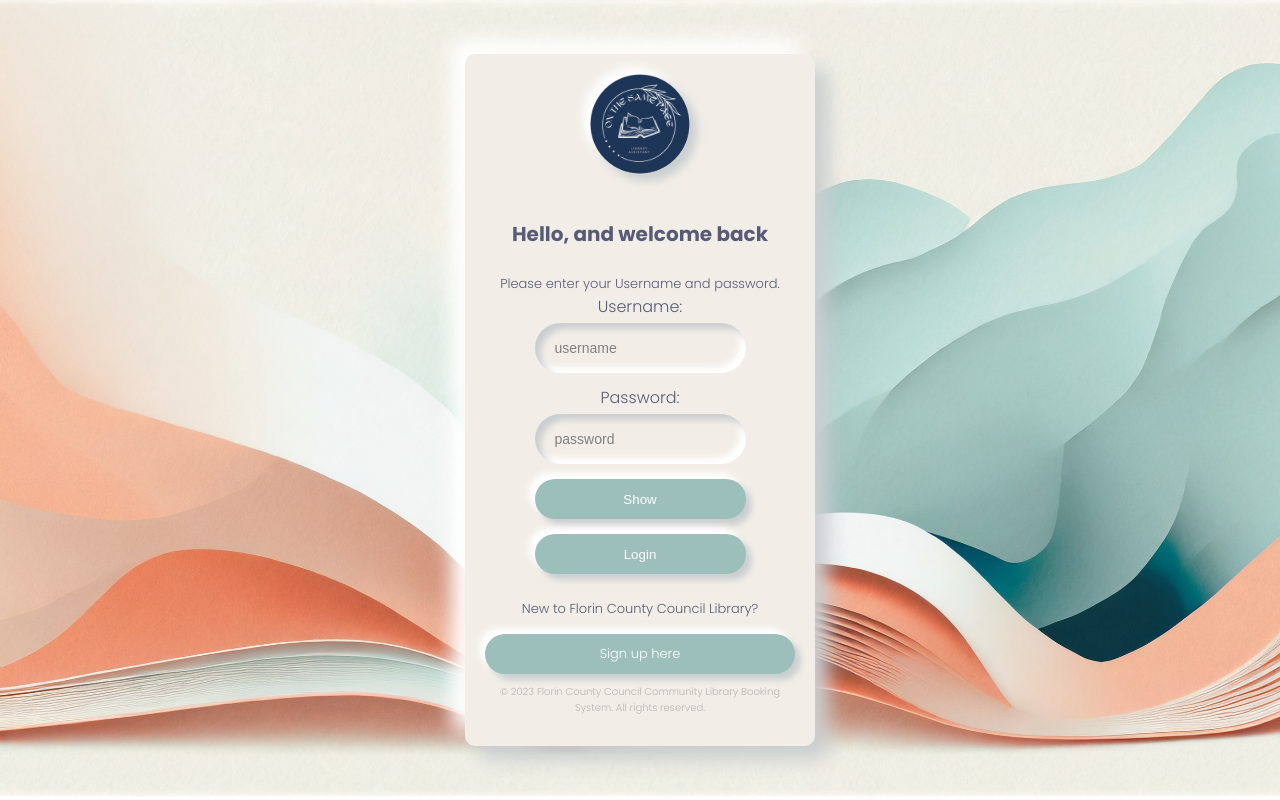
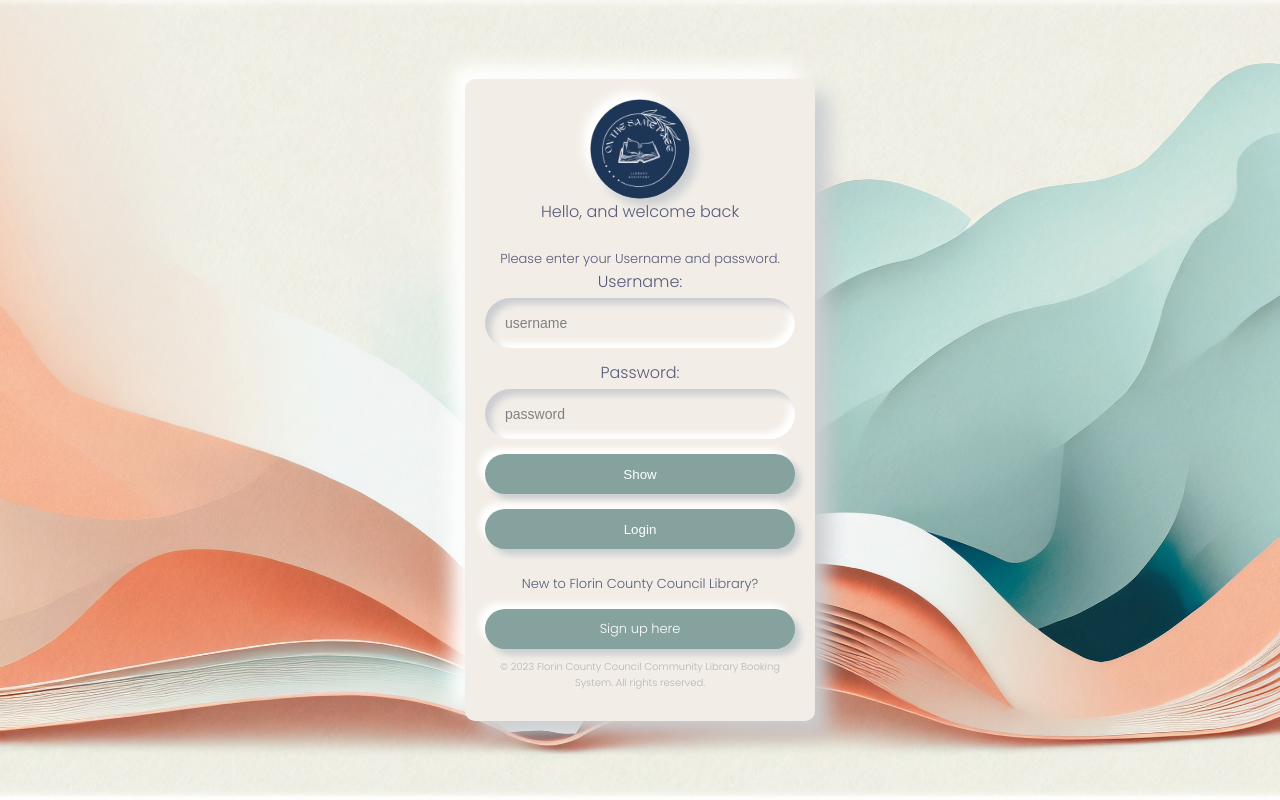
Before and after one commit to Bill2703/Library-App, a plain HTML site: page client/login.html in a window 1280 px wide. Drawn offline with Linux system fonts and the light colour scheme.

Commit message:
adjusted buttons

```diff
--- a/client/assets/books.css
+++ b/client/assets/books.css
@@ -28,7 +28,7 @@ body {
 
 #menu-button,
 #account-button {
-    background-color:#9cbfbb;
+    background-color:#85a29f;
     color: white;
     padding: 10px 15px;
     text-decoration: none;
@@ -38,7 +38,7 @@ body {
 
 #menu-button:hover,
 #account-button:hover {
-    background-color: #9cbfbb;
+    background-color: #85a29f;
 }
 
 .button-2 {
--- a/client/assets/default.css
+++ b/client/assets/default.css
@@ -66,11 +66,6 @@ p {
   font-size: small;
 }
 
-p1 {
-  font-weight: 700;
-  padding-top: 45px;
-  font-size: 20px;
-}
 
 .container1 {
   display: flex;
@@ -127,7 +122,7 @@ input {
 button {
   color: white;
   margin-top: 15px;
-  background: #9cbfbb;
+  background: #85a29f;
   height: 40px;
   border-radius: 20px;
   cursor: pointer;
@@ -148,7 +143,7 @@ a.card-button {
   padding: 10px 0; /* Match your button padding */
   height: 40px; /* Match your button height */
   border-radius: 20px;
-  background: #9cbfbb; /* Background color */
+  background: #85a29f; /* Background color */
   color: white; /* Text color */
   text-align: center;
   margin-top: 15px;
--- a/client/login.html
+++ b/client/login.html
@@ -15,28 +15,43 @@
         <div class="brand-logo"></div>
         <p1>Hello, and welcome back</p1>
         <p>Please enter your Username and password.</p>
+        <p1>
         <form id="login-form">
           <label for="username">Username:</label>
-      <input type="text" id="username" name="username" placeholder="username"/>
-
+          <input
+            type="text"
+            id="username"
+            name="username"
+            placeholder="username"
+          />
           <label for="password">Password:</label>
           <div class="password-container">
-        <input type="password" id="password" name="password" placeholder="password"/>
-        <button id="togglePassword" type="button" onclick="togglePasswordVisibility()">Show</button>
+            <input
+              type="password"
+              id="password"
+              name="password"
+              placeholder="password"
+            />
+            <button
+              id="togglePassword"
+              type="button"
+              onclick="togglePasswordVisibility()"
+            >
+              Show
+            </button>
           </div>
 
           <button type="submit">Login</button>
         </form>
 
-    <p>New to Florin County Council Library?</p> <a href="./register.html" class="card-button">Sign up here</a>
+        <p>New to Florin County Council Library?</p>
+        <a href="./register.html" class="card-button">Sign up here</a>
 
         <div class="footer">
-        &copy; 2023 Florin County Council Community Library Booking System. All
-        rights reserved.
+          &copy; 2023 Florin County Council Community Library Booking System.
+          All rights reserved.
         </div>
       </div>
     </div>
-
-
   </body>
 </html>
```
Also changed, not shown: client/register.html (+1 -5 lines). Lines whose indentation alone changed are shown as unchanged.
